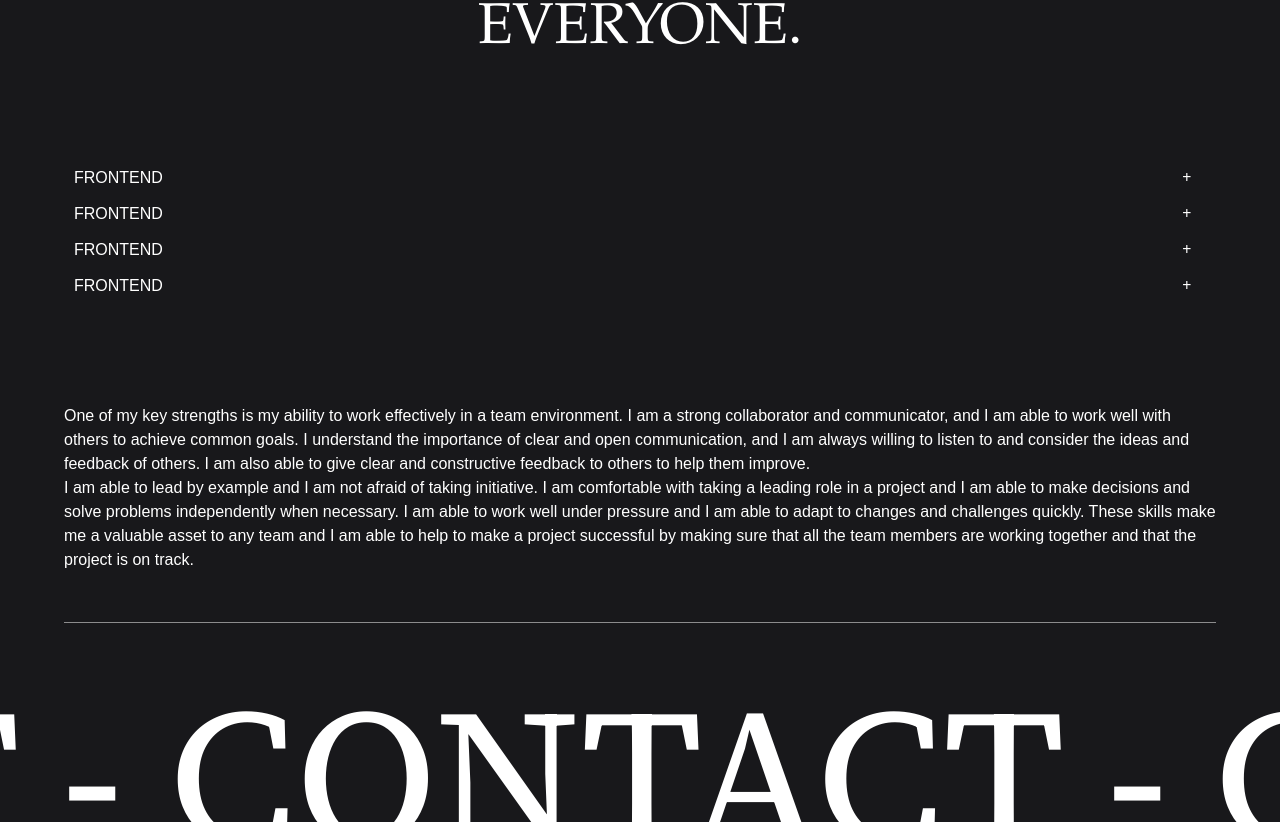
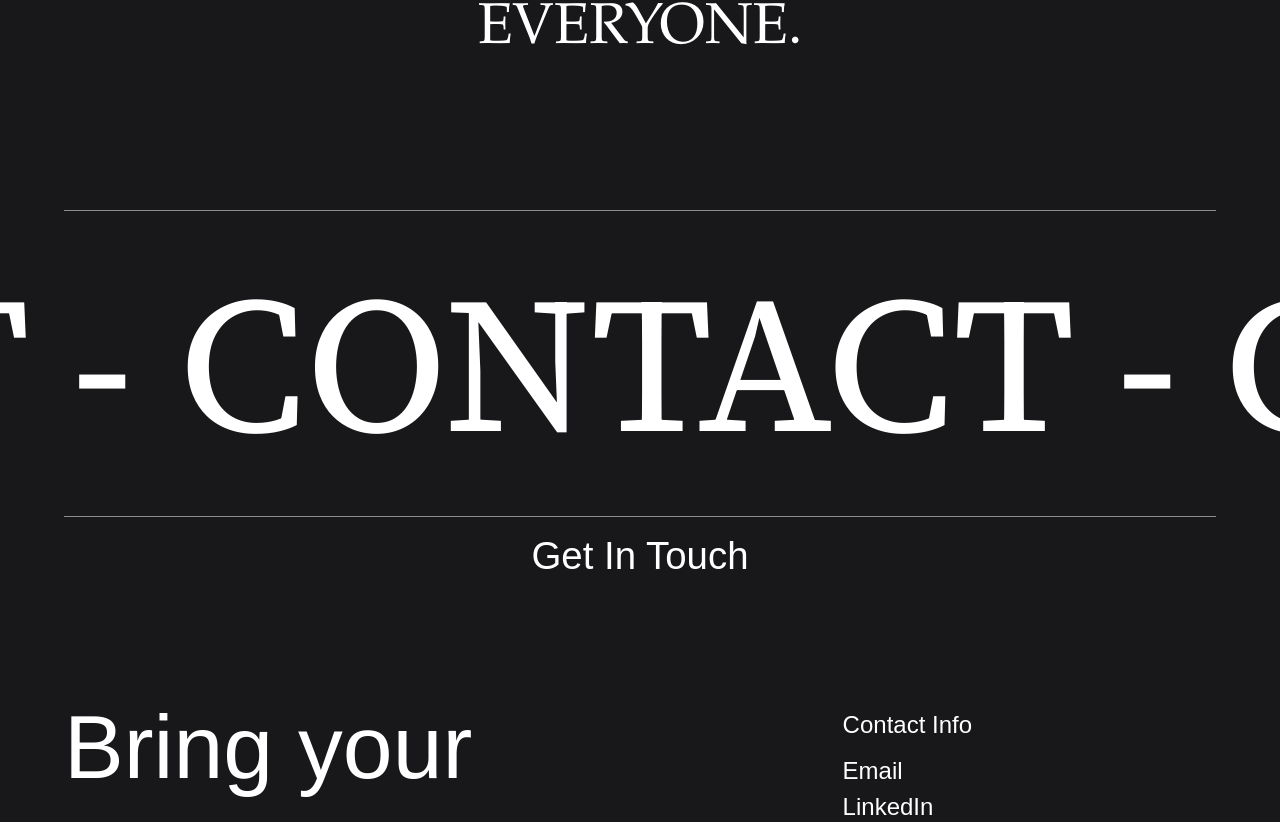
Before and after one commit to enzo-mourany/portfolio-v2, a Next.js app: page /about in a window 1280 px wide. Shown: the part 5078-5900 px from the top of the page. Built offline with nearby package versions, Linux system fonts and the light colour scheme.

Commit message:
remove old text

```diff
--- a/app/about/page.tsx
+++ b/app/about/page.tsx
@@ -28,58 +28,6 @@ const Page: React.FC = () => {
             <p>In addition to creating visually pleasing designs, I am also focused on making websites and mobile apps as fast as possible. I understand the importance of website performance and I am skilled in optimizing websites for speed and responsiveness. I am familiar with best practices for website performance optimization such as code minification, image optimization and caching. I am also experienced in using tools like Lighthouse and PageSpeed Insights to analyze and improve website performance.</p>
             <p>By combining my skills in design and website performance optimization, I am able to create websites and mobile apps that are both beautiful and fast. I believe that by creating websites and mobile apps with a great UI and UX and optimized for performance, we can make the web a more enjoyable and efficient place for everyone.</p>
           </div>
-          <div className={styles.about__softskills}>
-            <div
-              className={`${styles.box__content} ${isClicked ? styles.active : ''}`}
-              onClick={() => handleClick()}
-            >
-              <div className={styles.label}>
-                <h2>Frontend</h2>
-              </div>
-              <div className={styles.content}>
-                <p>My ability to learn quickly and my passion for discovering new technologies are two of my strongest soft skills. I am always eager to expand my knowledge and skills, and I am able to quickly pick up new concepts and technologies. This makes me a valuable asset to any team, as I am able to adapt to changes and new challenges with ease.</p>
-              </div>
-            </div>
-            <div
-              className={`${styles.box__content} ${isClicked ? styles.active : ''}`}
-              onClick={() => handleClick()}
-            >
-              <div className={styles.label}>
-                <h2>Frontend</h2>
-              </div>
-              <div className={styles.content}>
-                <p>In terms of my front-end skills, I am proficient in a wide range of technologies including React, React Native, JavaScript, TypeScript, HTML, CSS, Sass, and TailwindCSS. I have experience building responsive and user-friendly web applications that look great on all devices. I am also familiar with best practices and design patterns to build maintainable and scalable web applications.</p>
-              </div>
-            </div>
-            <div
-              className={`${styles.box__content} ${isClicked ? styles.active : ''}`}
-              onClick={() => handleClick()}
-            >
-              <div className={styles.label}>
-                <h2>Frontend</h2>
-              </div>
-              <div className={styles.content}>
-                <p>When it comes to back-end development, I have a solid understanding of technologies such as Node.js, Express, Java, SQL, MongoDB, and Python. I am experienced in building robust and efficient server-side applications, and I am skilled in integrating these applications with front-end technologies. I have experience in building RESTful APIs, and I am familiar with security best practices to ensure the protection of user data.</p>
-              </div>
-            </div>
-            <div
-              className={`${styles.box__content} ${isClicked ? styles.active : ''}`}
-              onClick={() => handleClick()}
-            >
-              <div className={styles.label}>
-                <h2>Frontend</h2>
-              </div>
-              <div className={styles.content}>
-                <p>Lastly, I am proficient in using tools like Git, GitHub, Visual Studio Code, and Neovim. I am familiar with best practices for version control and I am able to work collaboratively on projects with other developers. Additionally, I am familiar with the features of these tools and I am able to customize and optimize them for my workflow. These tools have helped me to be more efficient and productive.</p>
-              </div>
-            </div>
-          </div>
-          <div className={styles.about__general__skills}>
-            <p>One of my key strengths is my ability to work effectively in a team environment. I am a strong collaborator and communicator, and I am able to work well with others to achieve common goals. I understand the importance of clear and open communication, and I am always willing to listen to and consider the ideas and feedback of others. I am also able to give clear and constructive feedback to others to help them improve.</p>
-            <p>I am able to lead by example and I am not afraid of taking initiative. I am comfortable with taking a leading role in a project and I am able to make decisions and solve problems independently when necessary. I am able to work well under pressure and I am able to adapt to changes and challenges quickly. These skills make me a valuable asset to any team and I am able to help to make a project successful by making sure that all the team members are working together and that the project is on track.</p>
-          </div>
-          <div className={styles.about__reviews}>
-          </div>
         </div>
       </div>
       <ScrollingText text='Contact' />
```
